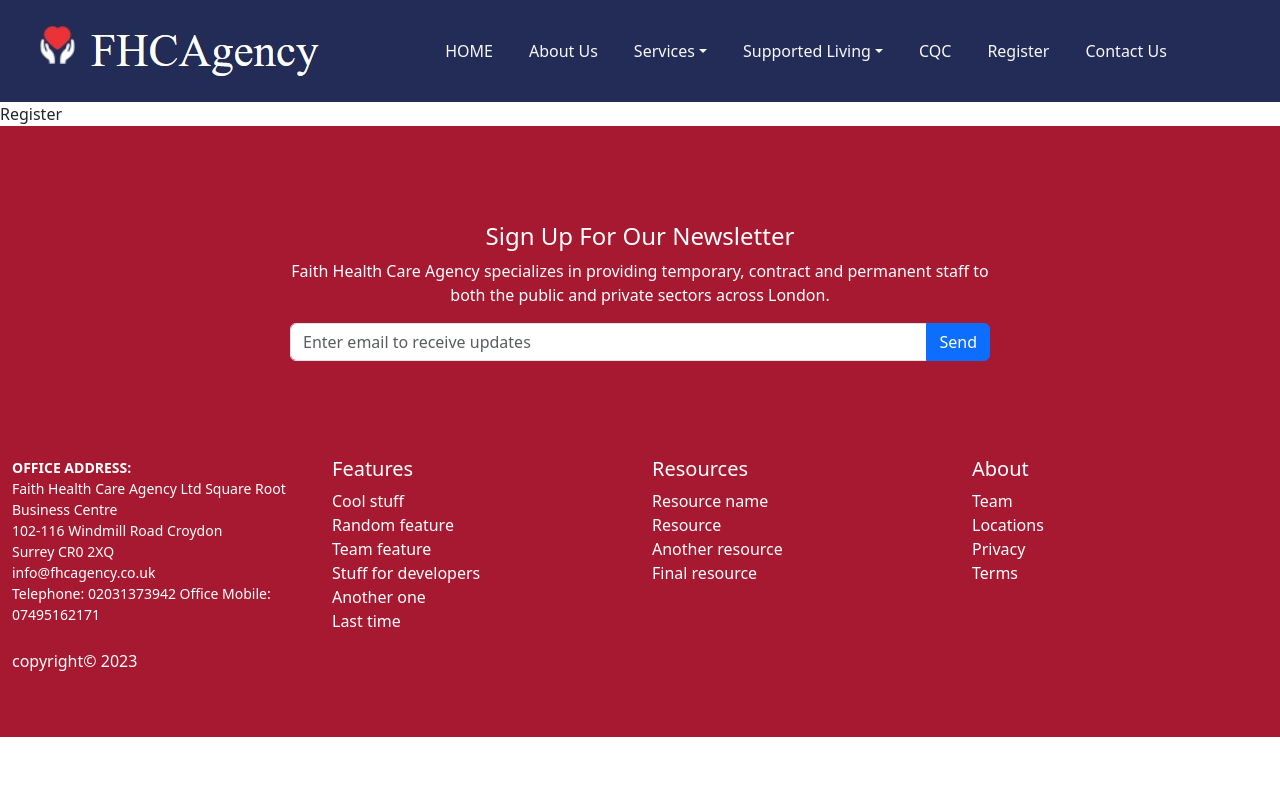
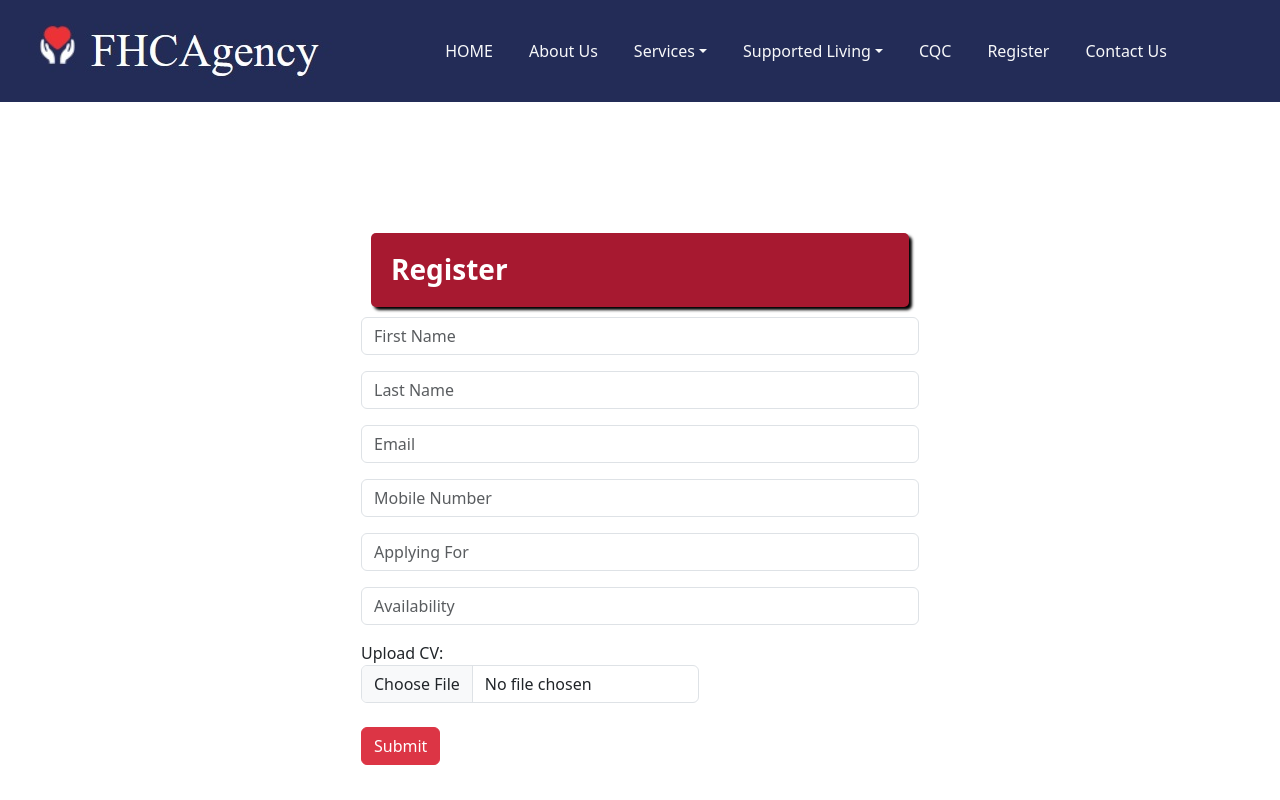
Before and after one commit to amazingprincelee/fhcagency, a React (Create React App) app: page /#/Register in a window 1280 px wide. Shown: the top 800 px of the page. Built offline with nearby package versions, Linux system fonts and the light colour scheme.

Commit message:
update register page

```diff
--- a/src/components/MyCarousel.jsx
+++ b/src/components/MyCarousel.jsx
@@ -1,5 +1,6 @@
 import React from 'react';
 import 'react-responsive-carousel/lib/styles/carousel.min.css';
+import { Link } from 'react-router-dom';
 // import { Carousel } from 'react-responsive-carousel';
 import slide1 from "../images/slide1.jpg";
 import slide2 from "../images/slide2.jpg";
@@ -26,7 +27,7 @@ function MyCarousel() {
               <p className="opacity-75 slide-p-size">Your Trusted Recruitment Agency for Compassionate
                 Support Workers and Dedicated Healthcare Teams, Bringing Specialized Services to the Comfort of
                 Home for Autistic Children</p>
-              <p><a className="btn btn-lg btn-primary" href="#">Sign up today</a></p>
+                <p><Link className="btn btn-lg btn-danger" to="/register">Sign up today</Link></p>
             </div>
           </div>
         </div>
@@ -37,7 +38,7 @@ function MyCarousel() {
               <h1>Faith Health Care Agency Ltd - Nurturing Dreams, Transforming Lives</h1>
               <p className="opacity-75 slide-p-size" >"24/7 Service for Children with
                 Disabilities, Delivering Personalized Care for Every Need, Every Moment."</p>
-              <p><a className="btn btn-lg btn-primary" href="#">Learn more</a></p>
+                <p><Link className="btn btn-lg btn-danger" to="/aboutus">Learn more</Link></p>
             </div>
           </div>
         </div>
@@ -48,7 +49,7 @@ function MyCarousel() {
               <h1>Faith Healthcare Agency.</h1>
               <p className="opacity-75 slide-p-size">"Delivers a symphony of wellness, where every service is a testament to our
                 commitment to healing with heart."</p>
-              <p><a className="btn btn-lg btn-primary" href="#">Browse gallery</a></p>
+                <p><Link className="btn btn-lg btn-danger" to="/gallery">Browse gallery</Link></p>
             </div>
           </div>
         </div>
@@ -58,7 +59,6 @@ function MyCarousel() {
             <div className="carousel-caption">
               <h1>Faith Health Care Staff</h1>
               <p className="opacity-75 slide-p-size">Committed, Caring, Expert and Compassionate.</p>
-              <p><a className="btn btn-lg btn-primary" href="#">Custom CTA</a></p>
             </div>
           </div>
         </div>
@@ -70,7 +70,7 @@ function MyCarousel() {
               <p className="opacity-75 slide-p-size">We specialize in providing top-notch healthcare and nursing professionals for Domiciliary Care,
                 Elderly Care Services, End-Of-Life Care, Physical Disabilities Care, Specialist Services, Children With
                 Special Needs.</p>
-              <p><a className="btn btn-lg btn-primary" href="#">Custom CTA</a></p>
+
             </div>
           </div>
         </div>
--- a/src/pages/Register.js
+++ b/src/pages/Register.js
@@ -1,9 +1,41 @@
-import React from 'react'
+import React from 'react';
 
 function Register() {
   return (
-    <div>Register</div>
-  )
+    <div className="container d-flex align-items-center justify-content-center" style={{ height: '100vh' }}>
+
+      <form className="col-12 col-md-6">
+      <h3 className='website-red'>Register</h3>
+        <div className="mb-3">
+          <input type="text" className="form-control" name="fname" placeholder="First Name" required="" />
+        </div>
+        <div className="mb-3">
+          <input type="text" className="form-control" name="lname" placeholder="Last Name" required="" />
+        </div>
+        <div className="mb-3">
+          <input type="text" className="form-control" name="email" placeholder="Email" required="" />
+        </div>
+        <div className="mb-3">
+          <input type="text" className="form-control" name="number" placeholder="Mobile Number" required="" />
+        </div>
+        <div className="mb-3">
+          <input type="text" className="form-control" name="applying" placeholder="Applying For" required="" />
+        </div>
+        <div className="mb-3">
+          <input type="text" className="form-control" name="available" placeholder="Availability" required="" />
+        </div>
+        <div className="mb-3">
+          <label htmlFor="exampleFormControlFile1" className="form-label">
+            Upload CV:
+            <input type="file" className="form-control" name="cv" required="" accept=".doc, .docx, .pdf" />
+          </label>
+        </div>
+        <div className="mb-3">
+          <input type="submit" className="btn btn-danger" value="Submit" />
+        </div>
+      </form>
+    </div>
+  );
 }
 
-export default Register
+export default Register;
```
